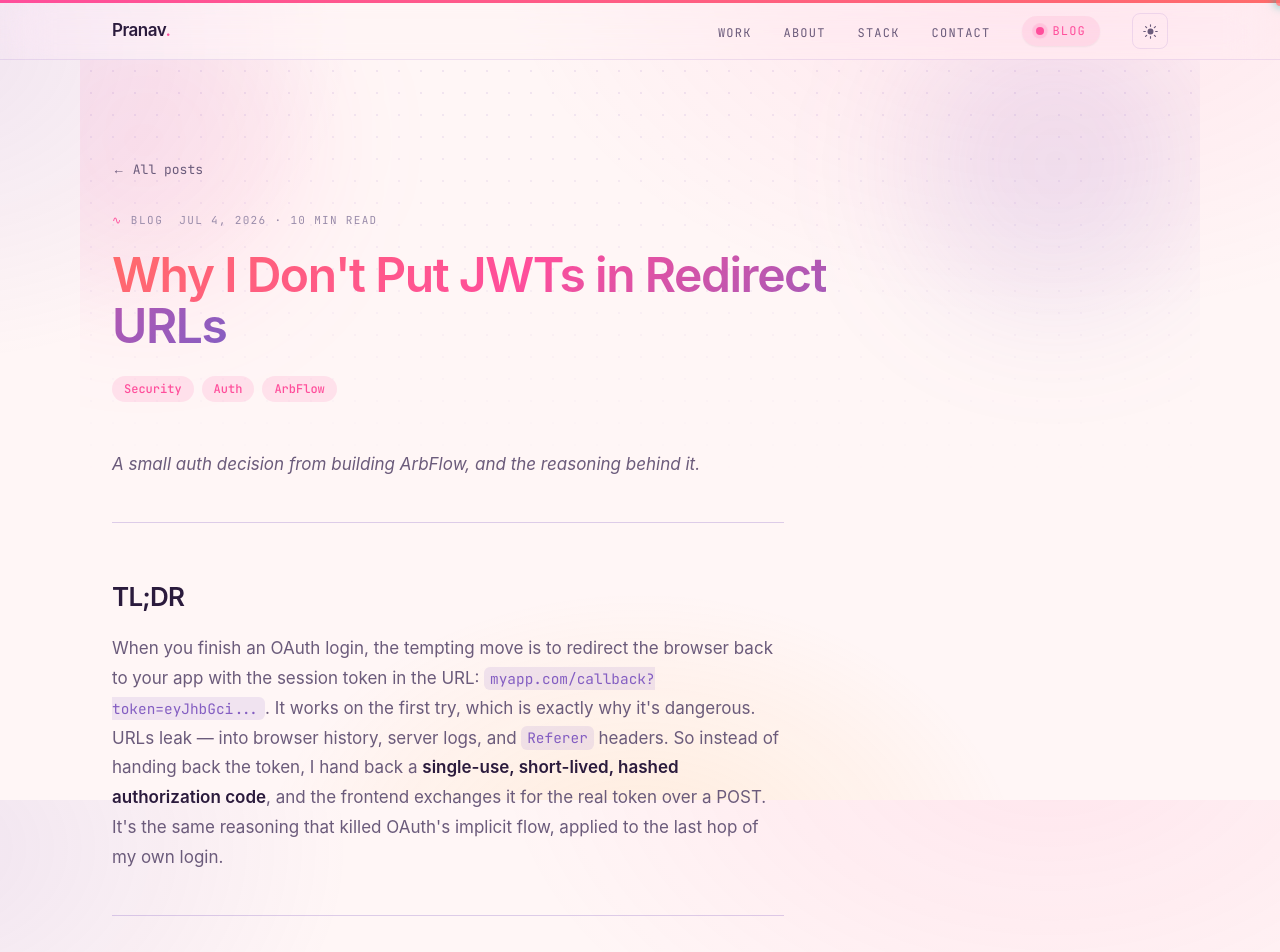
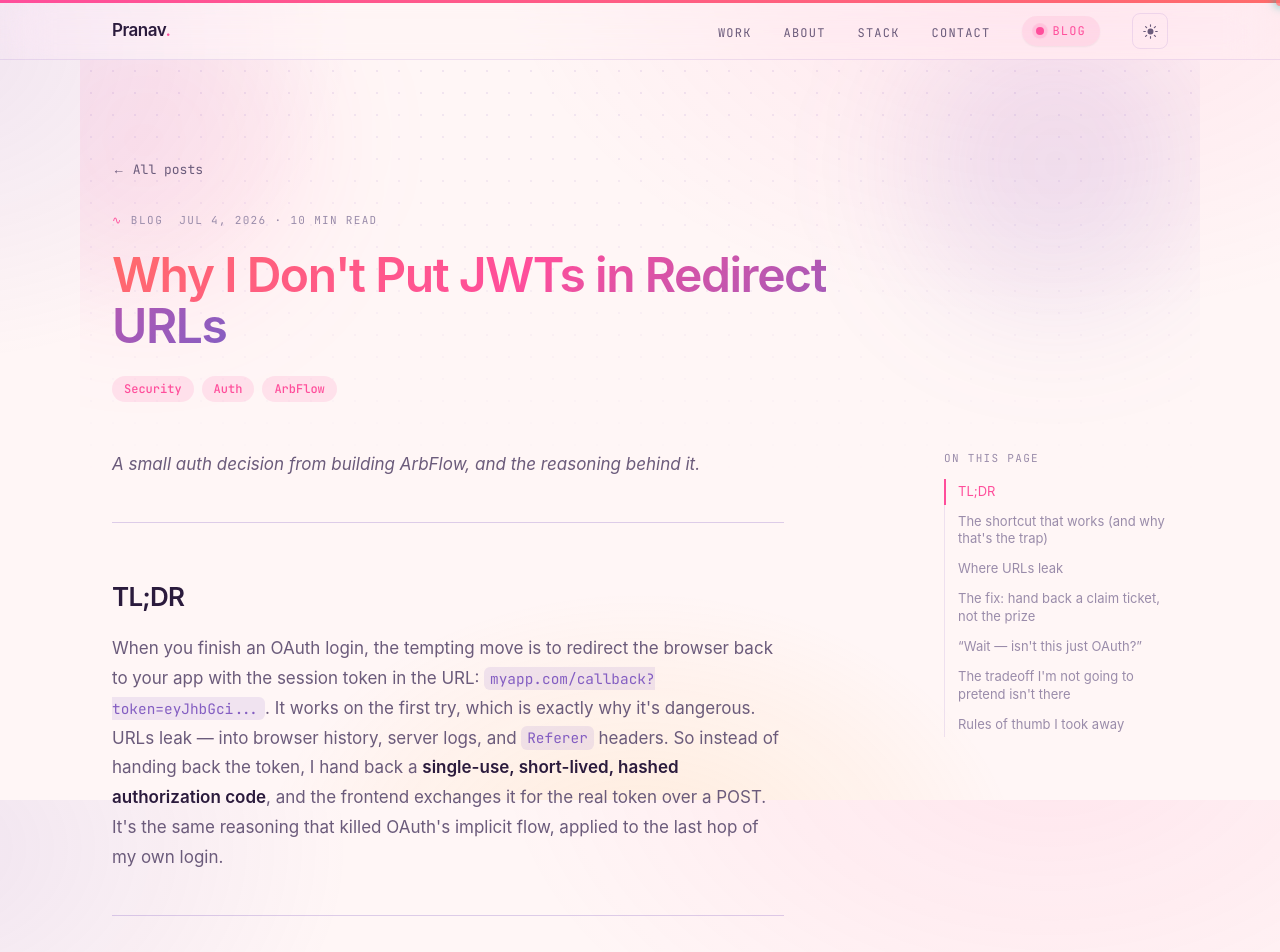
Before and after one commit to PranavShukla2/Portfolio, a Next.js app: page /blog/jwts-in-redirect-urls in a window 1280 px wide. Shown: the top 952 px of the page. Built offline with nearby package versions, Linux system fonts and the light colour scheme.

Commit message:
Add sticky table of contents to long posts
Right-rail TOC on large screens (built from the post's h2s) that tracks
the section in view; hidden below lg and when under two headings.

```diff
--- a/components/blog/PostLayout.tsx
+++ b/components/blog/PostLayout.tsx
@@ -4,6 +4,7 @@ import type { ReactNode } from "react";
 import { Eyebrow } from "@/components/Section";
 import Button from "@/components/Button";
 import HeadingAnchors from "@/components/blog/HeadingAnchors";
+import TableOfContents from "@/components/blog/TableOfContents";
 import {
   POSTS_BY_SLUG,
   POST_ACCENTS,
@@ -125,7 +126,10 @@ export default function PostLayout({
         </div>
       </header>
 
-      <div className="prose-blog mt-12">{children}</div>
+      <div className="mt-12 lg:grid lg:grid-cols-[minmax(0,1fr)_14rem] lg:gap-10">
+        <div className="prose-blog">{children}</div>
+        <TableOfContents />
+      </div>
       <HeadingAnchors />
 
       {/* prev / next posts */}
--- /dev/null
+++ b/components/blog/TableOfContents.tsx
@@ -0,0 +1,103 @@
+"use client";
+
+import { useEffect, useState } from "react";
+
+interface Item {
+  id: string;
+  text: string;
+}
+
+function slugify(text: string): string {
+  return (
+    text
+      .toLowerCase()
+      .trim()
+      .replace(/[^\w\s-]/g, "")
+      .replace(/\s+/g, "-")
+      .slice(0, 60) || "section"
+  );
+}
+
+/**
+ * Right-rail contents for long posts (large screens only). Reads the post's
+ * h2s, mirrors the id scheme in HeadingAnchors, and marks the section in view
+ * via IntersectionObserver. Hidden when there are fewer than two headings.
+ */
+export default function TableOfContents() {
+  const [items, setItems] = useState<Item[]>([]);
+  const [active, setActive] = useState<string>("");
+
+  useEffect(() => {
+    const headings = Array.from(
+      document.querySelectorAll<HTMLElement>(".prose-blog h2"),
+    );
+    const used = new Set<string>();
+
+    const list = headings.map((h) => {
+      const text = (h.textContent || "").replace(/#\s*$/, "").trim();
+      if (!h.id) {
+        let slug = slugify(text);
+        const base = slug;
+        let n = 2;
+        while (used.has(slug)) slug = `${base}-${n++}`;
+        used.add(slug);
+        h.id = slug;
+      } else {
+        used.add(h.id);
+      }
+      return { id: h.id, text };
+    });
+    setItems(list);
+
+    // Active = the last heading whose top has scrolled above the offset, so a
+    // section stays highlighted even when scrolled between two headings.
+    let raf = 0;
+    const update = () => {
+      raf = 0;
+      const offset = 100;
+      let current = headings[0]?.id ?? "";
+      for (const h of headings) {
+        if (h.getBoundingClientRect().top <= offset) current = h.id;
+        else break;
+      }
+      setActive(current);
+    };
+    const onScroll = () => {
+      if (!raf) raf = requestAnimationFrame(update);
+    };
+    update();
+    window.addEventListener("scroll", onScroll, { passive: true });
+    return () => {
+      window.removeEventListener("scroll", onScroll);
+      if (raf) cancelAnimationFrame(raf);
+    };
+  }, []);
+
+  if (items.length < 2) return null;
+
+  return (
+    <nav aria-label="On this page" className="hidden lg:block">
+      <div className="sticky top-24">
+        <p className="mb-3 font-mono text-[11px] uppercase tracking-[0.12em] text-ink-3">
+          On this page
+        </p>
+        <ul className="space-y-1 border-l border-line">
+          {items.map((it) => (
+            <li key={it.id}>
+              <a
+                href={`#${it.id}`}
+                className={`-ml-px block border-l-2 py-1 pl-3 text-[13px] leading-snug transition-colors ${
+                  active === it.id
+                    ? "border-accent text-accent"
+                    : "border-transparent text-ink-3 hover:text-ink-2"
+                }`}
+              >
+                {it.text}
+              </a>
+            </li>
+          ))}
+        </ul>
+      </div>
+    </nav>
+  );
+}
```
